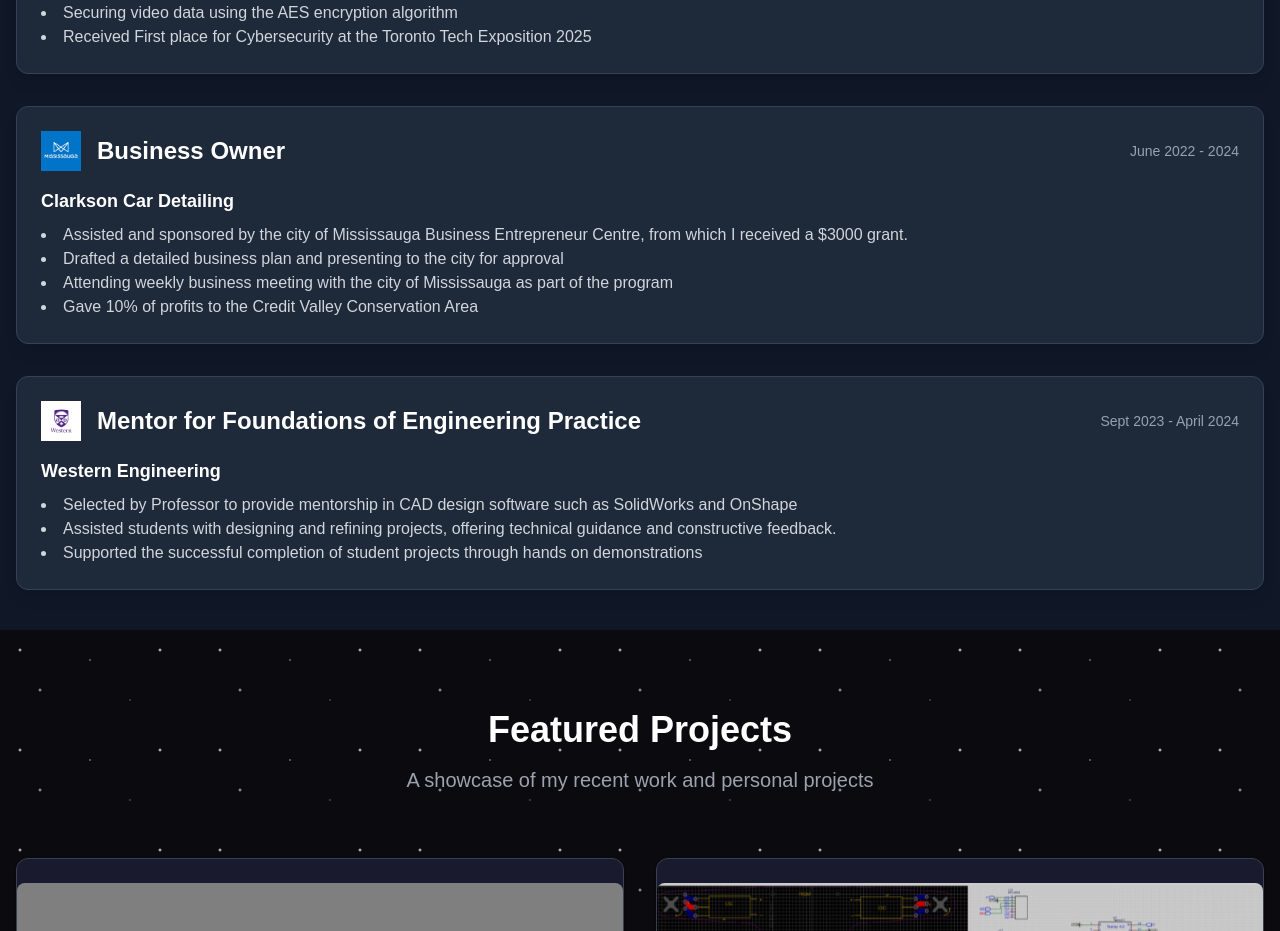
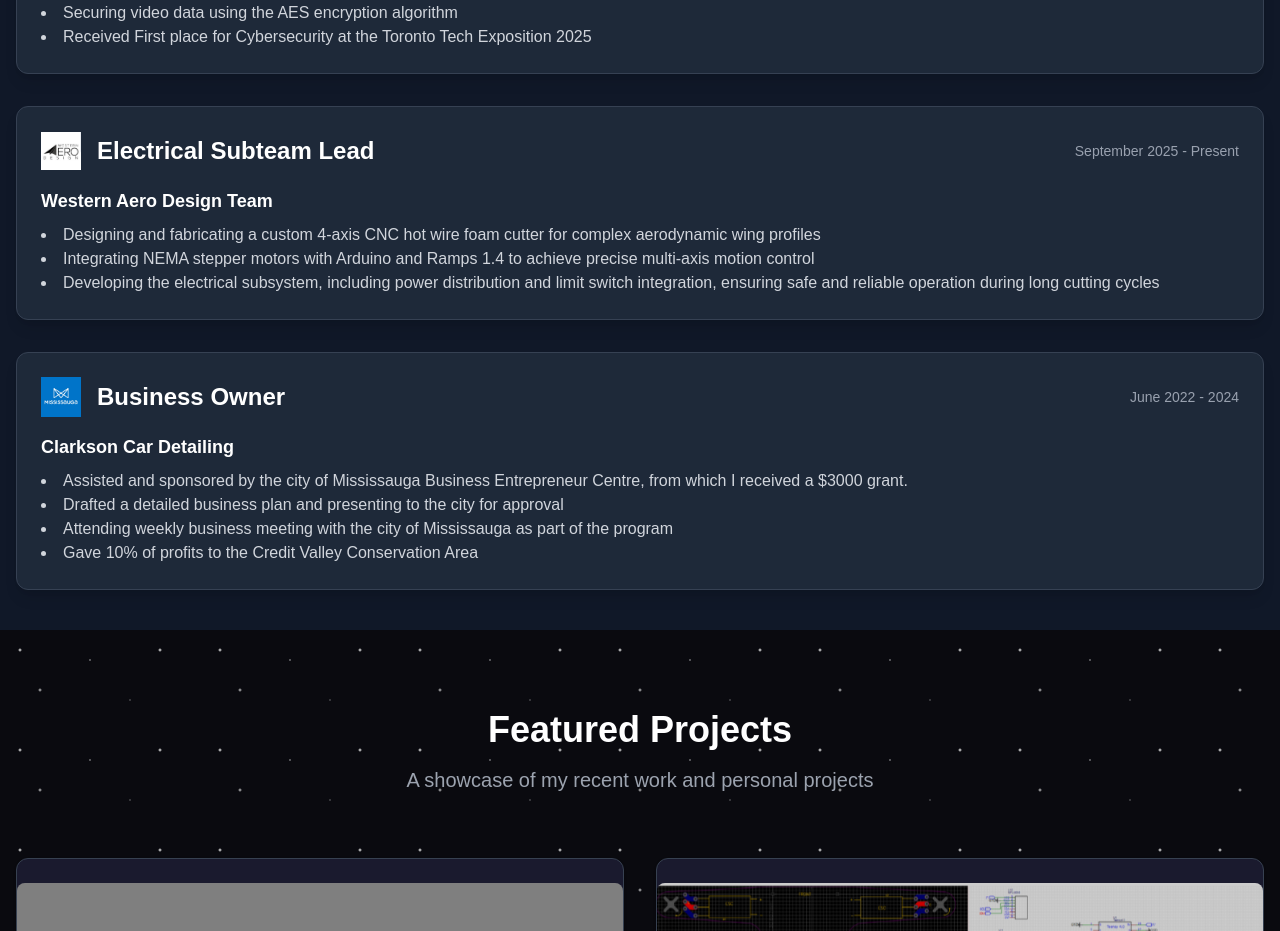
Before and after one commit to dvera14/my-app, a Next.js app: page / in a window 1280 px wide. Shown: the part 1980-2911 px from the top of the page. Built offline with nearby package versions, Linux system fonts and the light colour scheme; grey boxes are pictures that could not be loaded.

Commit message:
updated experiences

```diff
--- a/src/components/work.tsx
+++ b/src/components/work.tsx
@@ -11,7 +11,7 @@ type Experience = {
 const experiences: Experience[] = [
   {
     role: "Full Stack Developer",
-    logo: "/wcs.ico",
+    logo: "wcs.ico",
     company: "Western Cyber Society",
     duration: "Oct 2024 - March 2025",
     description: [
@@ -23,8 +23,19 @@ const experiences: Experience[] = [
     ],
   },
   {
+    role: "Electrical Subteam Lead",
+    logo: "wad.png",
+    company: "Western Aero Design Team",
+    duration: "September 2025 - Present",
+    description: [
+      "Designing and fabricating a custom 4-axis CNC hot wire foam cutter for complex aerodynamic wing profiles",
+      "Integrating NEMA stepper motors with Arduino and Ramps 1.4 to achieve precise multi-axis motion control",
+      "Developing the electrical subsystem, including power distribution and limit switch integration, ensuring safe and reliable operation during long cutting cycles",
+    ],
+  },
+  {
     role: "Business Owner",
-    logo: "/mississauga.jpg",
+    logo: "mississauga.jpg",
     company: "Clarkson Car Detailing",
     duration: "June 2022 - 2024",
     description: [
@@ -32,17 +43,6 @@ const experiences: Experience[] = [
       "Drafted a detailed business plan and presenting to the city for approval",
       "Attending weekly business meeting with the city of Mississauga as part of the program",
       "Gave 10% of profits to the Credit Valley Conservation Area",
-    ],
-  },
-  {
-    role: "Mentor for Foundations of Engineering Practice",
-    logo: "/western.png",
-    company: "Western Engineering",
-    duration: "Sept 2023 - April 2024",
-    description: [
-      "Selected by Professor to provide mentorship in CAD design software such as SolidWorks and OnShape",
-      "Assisted students with designing and refining projects, offering technical guidance and constructive feedback.",
-      "Supported the successful completion of student projects through hands on demonstrations",
     ],
   },
 ];
```
Also changed, not shown: public/wad.png (added).
